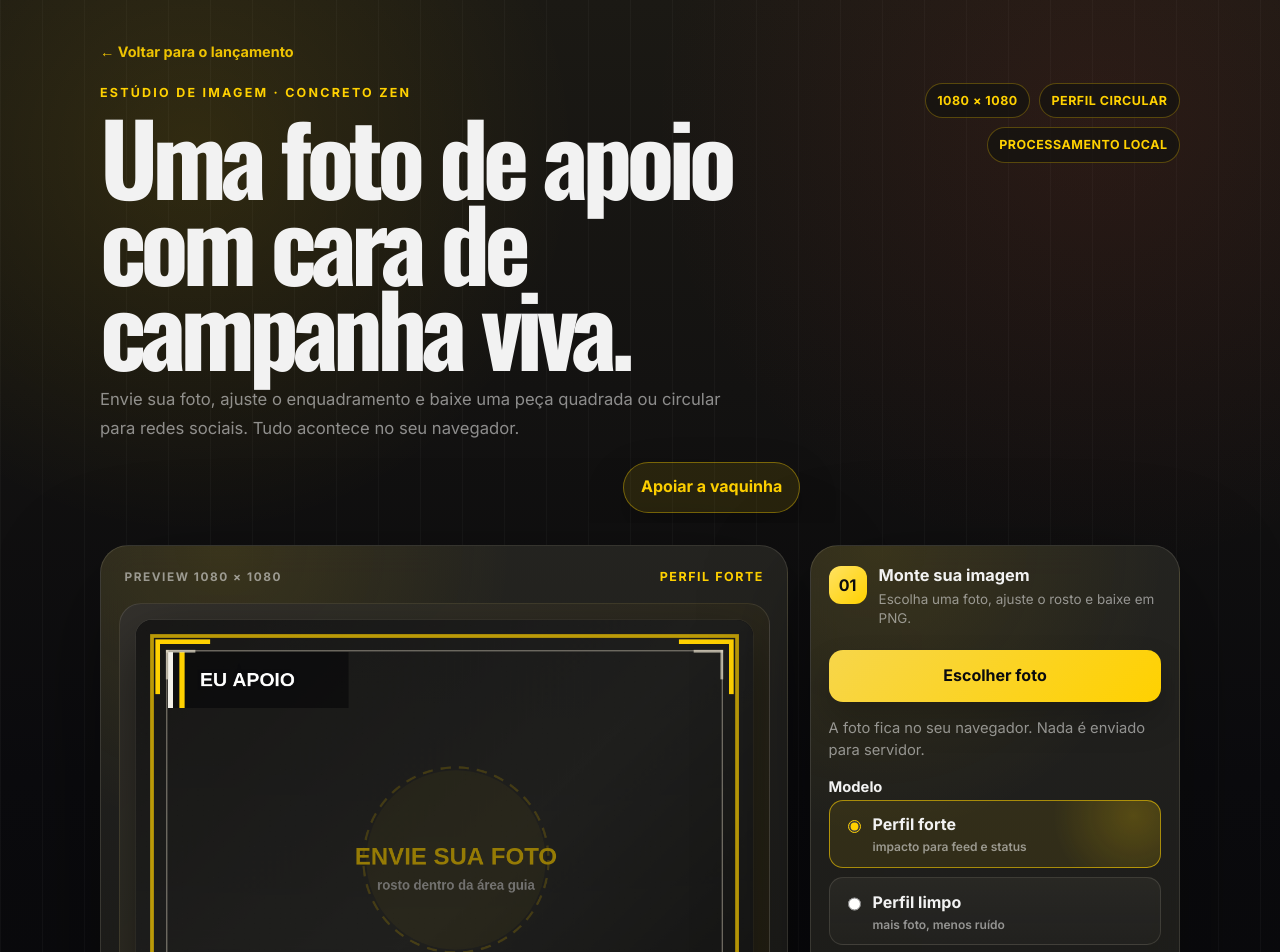
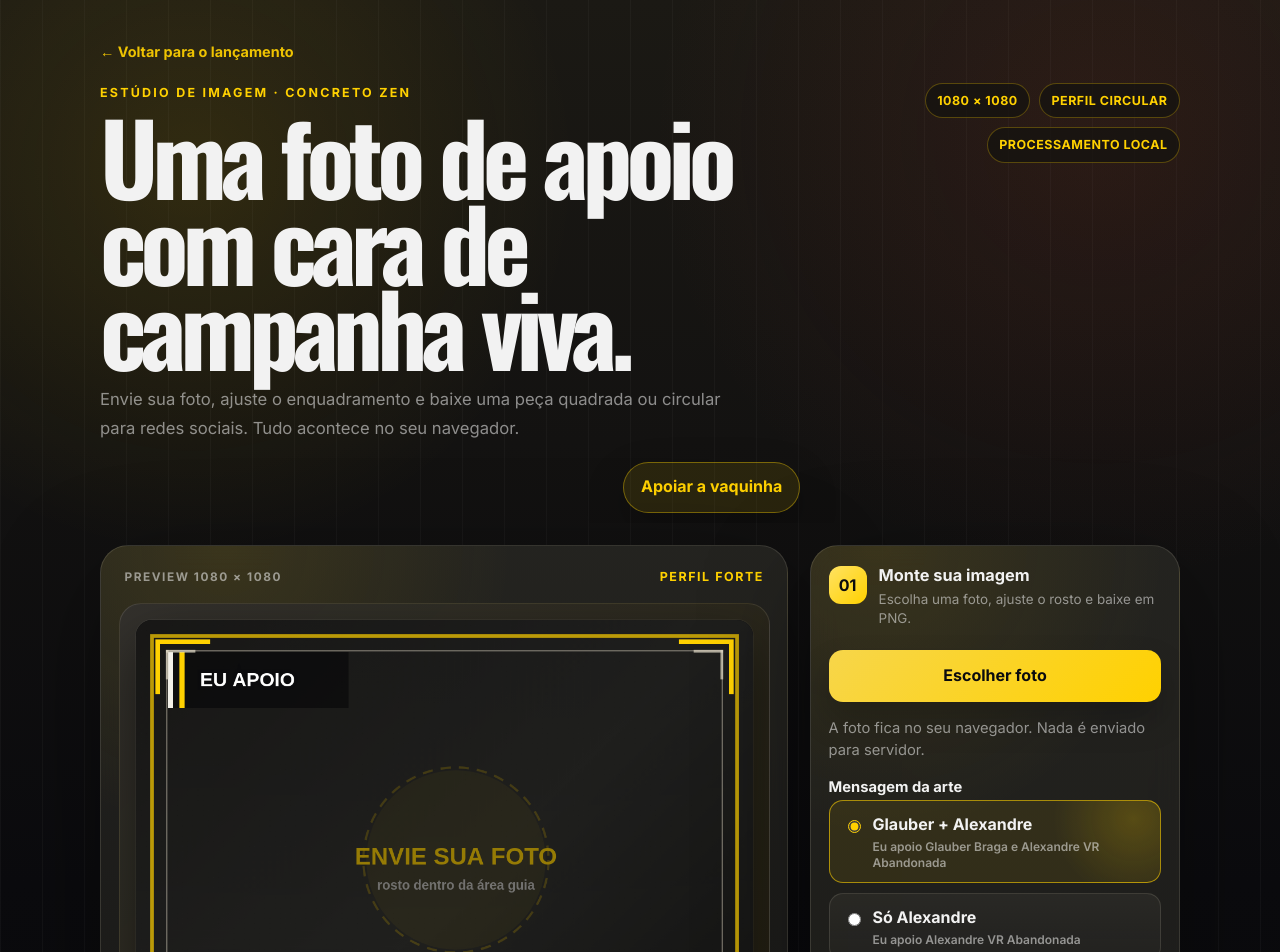
Before and after one commit to alexandrevrabandonada-oss/landingmissao, a Next.js app: page /apoio in a window 1280 px wide. Shown: the top 952 px of the page. Built offline with nearby package versions, Linux system fonts and the light colour scheme; no server answers.

Commit message:
Adicionar modelo de apoio somente Alexandre

```diff
--- a/src/components/support/SupportPhotoTool.tsx
+++ b/src/components/support/SupportPhotoTool.tsx
@@ -12,6 +12,7 @@ type ToolState = {
 };
 
 type FrameVariant = "forte" | "limpo" | "circular";
+type SupportMessage = "dupla" | "alexandre";
 
 const CIRCLE_CENTER = CANVAS_SIZE / 2;
 const CIRCLE_OUTER_RADIUS = 520;
@@ -177,8 +178,9 @@ function drawArcText(
   context.restore();
 }
 
-function drawStrongFrame(context: CanvasRenderingContext2D) {
+function drawStrongFrame(context: CanvasRenderingContext2D, message: SupportMessage) {
   const bottomY = 794;
+  const isAlexandreOnly = message === "alexandre";
 
   const shade = context.createLinearGradient(0, 0, 0, CANVAS_SIZE);
   shade.addColorStop(0, "rgba(11,11,14,0.08)");
@@ -214,12 +216,12 @@ function drawStrongFrame(context: CanvasRenderingContext2D) {
   context.fillRect(56, bottomY + 50, CANVAS_SIZE - 112, 86);
 
   context.fillStyle = "#ffd100";
-  setFont(context, 900, 70, "Arial Black, Arial");
-  context.fillText("GLAUBER BRAGA", 78, 886, 940);
+  setFont(context, 900, isAlexandreOnly ? 66 : 70, "Arial Black, Arial");
+  context.fillText(isAlexandreOnly ? "ALEXANDRE" : "GLAUBER BRAGA", 78, 886, 940);
 
   context.fillStyle = "#f3f0e8";
-  setFont(context, 900, 50, "Arial Black, Arial");
-  context.fillText("ALEXANDRE VR ABANDONADA", 78, 954, 940);
+  setFont(context, 900, isAlexandreOnly ? 58 : 50, "Arial Black, Arial");
+  context.fillText(isAlexandreOnly ? "VR ABANDONADA" : "ALEXANDRE VR ABANDONADA", 78, 954, 940);
 
   context.fillStyle = "rgba(243, 240, 232, 0.82)";
   setFont(context, 700, 28);
@@ -236,7 +238,8 @@ function drawStrongFrame(context: CanvasRenderingContext2D) {
   context.strokeRect(28, 28, CANVAS_SIZE - 56, CANVAS_SIZE - 56);
 }
 
-function drawCleanFrame(context: CanvasRenderingContext2D) {
+function drawCleanFrame(context: CanvasRenderingContext2D, message: SupportMessage) {
+  const isAlexandreOnly = message === "alexandre";
   const topFade = context.createLinearGradient(0, 0, 0, 180);
   topFade.addColorStop(0, "rgba(11, 11, 14, 0.48)");
   topFade.addColorStop(1, "rgba(11, 11, 14, 0)");
@@ -262,12 +265,12 @@ function drawCleanFrame(context: CanvasRenderingContext2D) {
   context.fillText("EU APOIO", 62, 92);
 
   context.fillStyle = "#ffd100";
-  setFont(context, 900, 64, "Arial Black, Arial");
-  context.fillText("GLAUBER BRAGA", 62, 904, 920);
+  setFont(context, 900, isAlexandreOnly ? 64 : 64, "Arial Black, Arial");
+  context.fillText(isAlexandreOnly ? "ALEXANDRE" : "GLAUBER BRAGA", 62, 904, 920);
 
   context.fillStyle = "#f3f0e8";
-  setFont(context, 900, 48, "Arial Black, Arial");
-  context.fillText("ALEXANDRE VR ABANDONADA", 62, 966, 920);
+  setFont(context, 900, isAlexandreOnly ? 56 : 48, "Arial Black, Arial");
+  context.fillText(isAlexandreOnly ? "VR ABANDONADA" : "ALEXANDRE VR ABANDONADA", 62, 966, 920);
 
   context.fillStyle = "rgba(242,242,242,0.82)";
   setFont(context, 700, 27);
@@ -278,7 +281,8 @@ function drawCleanFrame(context: CanvasRenderingContext2D) {
   context.strokeRect(36, 36, CANVAS_SIZE - 72, CANVAS_SIZE - 72);
 }
 
-function drawCircularFrame(context: CanvasRenderingContext2D, hasPhoto: boolean) {
+function drawCircularFrame(context: CanvasRenderingContext2D, hasPhoto: boolean, message: SupportMessage) {
+  const isAlexandreOnly = message === "alexandre";
   if (!hasPhoto) {
     context.fillStyle = "#0b0b0e";
     context.fillRect(0, 0, CANVAS_SIZE, CANVAS_SIZE);
@@ -328,7 +332,7 @@ function drawCircularFrame(context: CanvasRenderingContext2D, hasPhoto: boolean)
 
   drawArcText(
     context,
-    "EU APOIO  *  GLAUBER BRAGA  *",
+    isAlexandreOnly ? "EU APOIO  *  ALEXANDRE  *" : "EU APOIO  *  GLAUBER BRAGA  *",
     CIRCLE_CENTER,
     CIRCLE_CENTER,
     444,
@@ -339,7 +343,7 @@ function drawCircularFrame(context: CanvasRenderingContext2D, hasPhoto: boolean)
   );
   drawArcText(
     context,
-    "VR ABANDONADA",
+    isAlexandreOnly ? "VR ABANDONADA" : "VR ABANDONADA",
     CIRCLE_CENTER,
     CIRCLE_CENTER,
     444,
@@ -358,13 +362,18 @@ function drawCircularFrame(context: CanvasRenderingContext2D, hasPhoto: boolean)
   context.fillStyle = "rgba(11, 11, 14, 0.78)";
   context.fillRect(274, 842, 532, 70);
   context.fillStyle = "#ffffff";
-  setFont(context, 800, 28);
-  context.fillText("ALEXANDRE VR ABANDONADA", CIRCLE_CENTER, 886);
+  setFont(context, 800, isAlexandreOnly ? 32 : 28);
+  context.fillText(isAlexandreOnly ? "ALEXANDRE VR ABANDONADA" : "ALEXANDRE VR ABANDONADA", CIRCLE_CENTER, 886);
 }
 
-function drawFrame(context: CanvasRenderingContext2D, hasPhoto: boolean, variant: FrameVariant) {
+function drawFrame(
+  context: CanvasRenderingContext2D,
+  hasPhoto: boolean,
+  variant: FrameVariant,
+  message: SupportMessage,
+) {
   if (variant === "circular") {
-    drawCircularFrame(context, hasPhoto);
+    drawCircularFrame(context, hasPhoto, message);
     return;
   }
 
@@ -388,9 +397,9 @@ function drawFrame(context: CanvasRenderingContext2D, hasPhoto: boolean, variant
   }
 
   if (variant === "limpo") {
-    drawCleanFrame(context);
+    drawCleanFrame(context, message);
   } else {
-    drawStrongFrame(context);
+    drawStrongFrame(context, message);
   }
 }
 
@@ -401,6 +410,7 @@ export function SupportPhotoTool() {
   const [status, setStatus] = useState("A foto fica no seu navegador. Nada é enviado para servidor.");
   const [state, setState] = useState<ToolState>({ zoom: 1, offsetX: 0, offsetY: 0 });
   const [variant, setVariant] = useState<FrameVariant>("forte");
+  const [message, setMessage] = useState<SupportMessage>("dupla");
 
   useEffect(() => {
     const canvas = canvasRef.current;
@@ -417,12 +427,12 @@ export function SupportPhotoTool() {
       } else {
         drawCoverImage(context, image, state);
       }
-      drawFrame(context, true, variant);
+      drawFrame(context, true, variant, message);
       return;
     }
 
-    drawFrame(context, false, variant);
-  }, [image, state, variant]);
+    drawFrame(context, false, variant, message);
+  }, [image, state, variant, message]);
 
   function handleImageUpload(event: ChangeEvent<HTMLInputElement>) {
     const file = event.target.files?.[0];
@@ -485,7 +495,10 @@ export function SupportPhotoTool() {
     const url = URL.createObjectURL(blob);
     const link = document.createElement("a");
     link.href = url;
-    link.download = "eu-apoio-glauber-braga-alexandre-vr-abandonada.png";
+    link.download =
+      message === "alexandre"
+        ? "eu-apoio-alexandre-vr-abandonada.png"
+        : "eu-apoio-glauber-braga-alexandre-vr-abandonada.png";
     link.click();
     URL.revokeObjectURL(url);
   }
@@ -499,9 +512,15 @@ export function SupportPhotoTool() {
     const blob = await getCanvasBlob();
     if (!blob) return;
 
-    const file = new File([blob], "eu-apoio-glauber-braga-alexandre-vr-abandonada.png", {
-      type: "image/png",
-    });
+    const file = new File(
+      [blob],
+      message === "alexandre"
+        ? "eu-apoio-alexandre-vr-abandonada.png"
+        : "eu-apoio-glauber-braga-alexandre-vr-abandonada.png",
+      {
+        type: "image/png",
+      },
+    );
     const nav = navigator as Navigator & {
       canShare?: (data: ShareData) => boolean;
       share?: (data: ShareData) => Promise<void>;
@@ -510,7 +529,10 @@ export function SupportPhotoTool() {
     if (nav.canShare?.({ files: [file] }) && nav.share) {
       await nav.share({
         files: [file],
-        title: "Eu apoio Glauber Braga e Alexandre VR Abandonada",
+        title:
+          message === "alexandre"
+            ? "Eu apoio Alexandre VR Abandonada"
+            : "Eu apoio Glauber Braga e Alexandre VR Abandonada",
       });
       return;
     }
@@ -548,6 +570,32 @@ export function SupportPhotoTool() {
         <p className="support-tool__status" role="status">
           {fileName ? `Arquivo: ${fileName}` : status}
         </p>
+
+        <fieldset className="support-tool__variant">
+          <legend>Mensagem da arte</legend>
+          <label>
+            <input
+              type="radio"
+              name="support-message"
+              value="dupla"
+              checked={message === "dupla"}
+              onChange={() => setMessage("dupla")}
+            />
+            Glauber + Alexandre
+            <span>Eu apoio Glauber Braga e Alexandre VR Abandonada</span>
+          </label>
+          <label>
+            <input
+              type="radio"
+              name="support-message"
+              value="alexandre"
+              checked={message === "alexandre"}
+              onChange={() => setMessage("alexandre")}
+            />
+            Só Alexandre
+            <span>Eu apoio Alexandre VR Abandonada</span>
+          </label>
+        </fieldset>
 
         <fieldset className="support-tool__variant">
           <legend>Modelo</legend>
```
